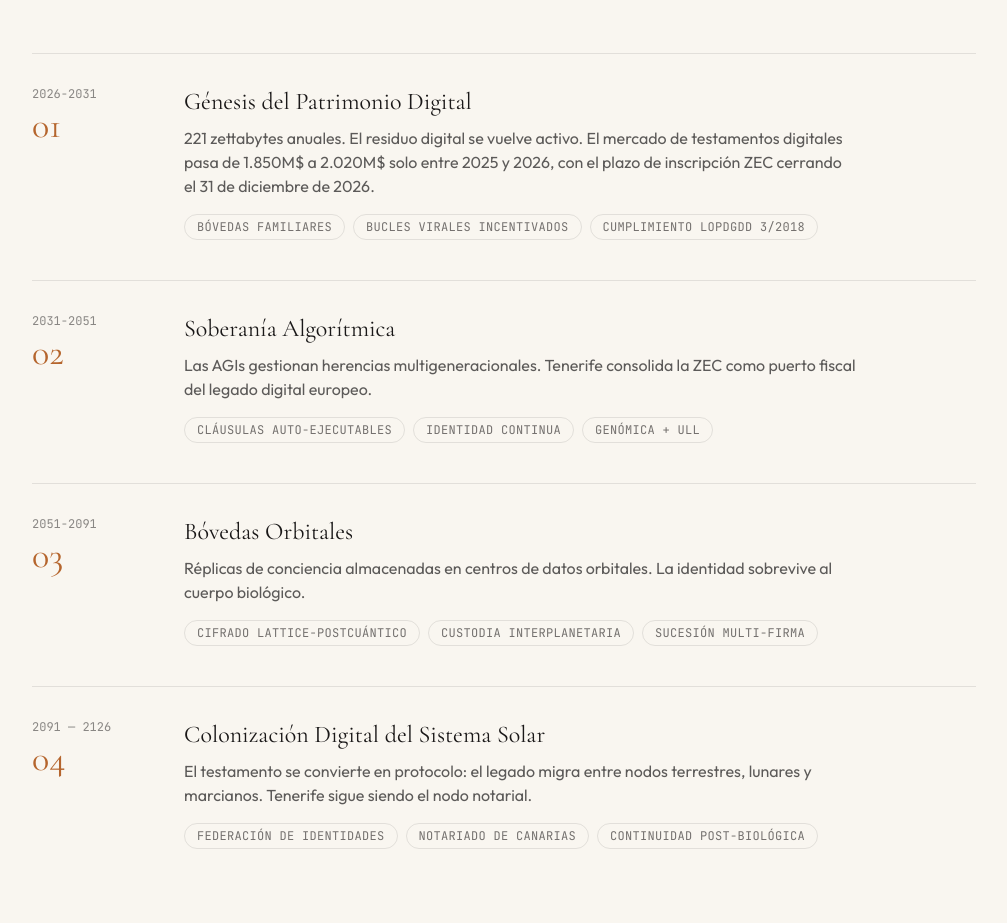
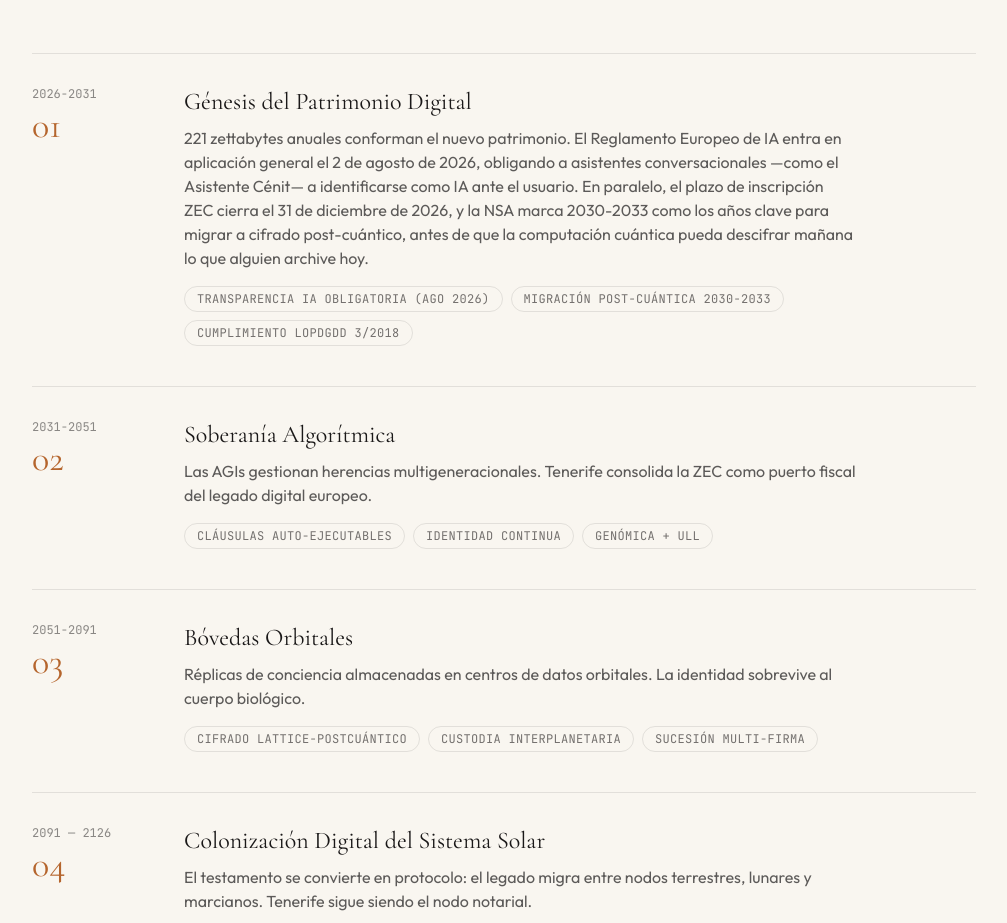
Before and after one commit to josegonzalezglez1964-tech/el-cenit-tenerife, a React (Vite) app: page / in a window 1280 px wide. Shown: the part 1860-2783 px from the top of the page, without its empty margins (136-1143 px from the left). Built offline with nearby package versions, Linux system fonts and the light colour scheme.

Commit message:
Update content.js

```diff
--- a/src/data/content.js
+++ b/src/data/content.js
@@ -90,8 +90,8 @@ export const timeline = {
       number: "01",
       title: "Génesis del Patrimonio Digital",
       description:
-        "221 zettabytes anuales. El residuo digital se vuelve activo. El mercado de testamentos digitales pasa de 1.850M$ a 2.020M$ solo entre 2025 y 2026, con el plazo de inscripción ZEC cerrando el 31 de diciembre de 2026.",
-      tags: ["Bóvedas familiares", "Bucles virales incentivados", "Cumplimiento LOPDGDD 3/2018"],
+        "221 zettabytes anuales conforman el nuevo patrimonio. El Reglamento Europeo de IA entra en aplicación general el 2 de agosto de 2026, obligando a asistentes conversacionales —como el Asistente Cénit— a identificarse como IA ante el usuario. En paralelo, el plazo de inscripción ZEC cierra el 31 de diciembre de 2026, y la NSA marca 2030-2033 como los años clave para migrar a cifrado post-cuántico, antes de que la computación cuántica pueda descifrar mañana lo que alguien archive hoy.",
+      tags: ["Transparencia IA obligatoria (ago 2026)", "Migración post-cuántica 2030-2033", "Cumplimiento LOPDGDD 3/2018"],
     },
     {
       range: "2031-2051",
```
